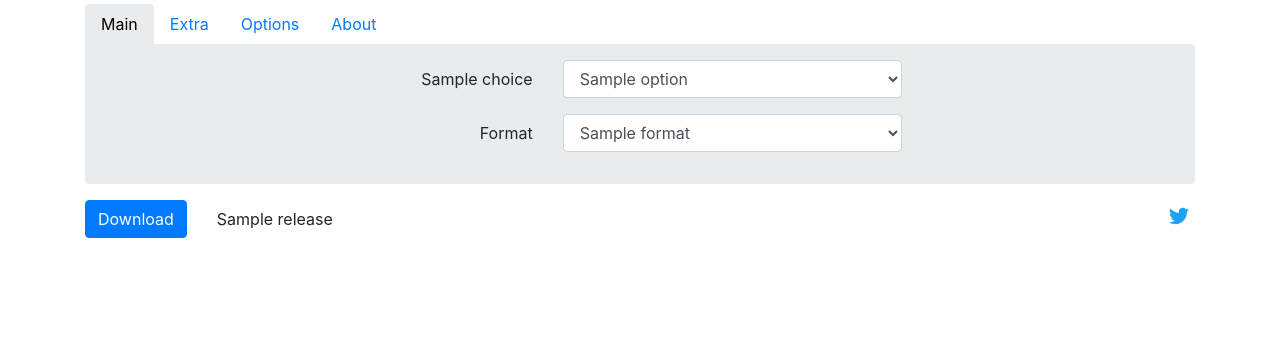
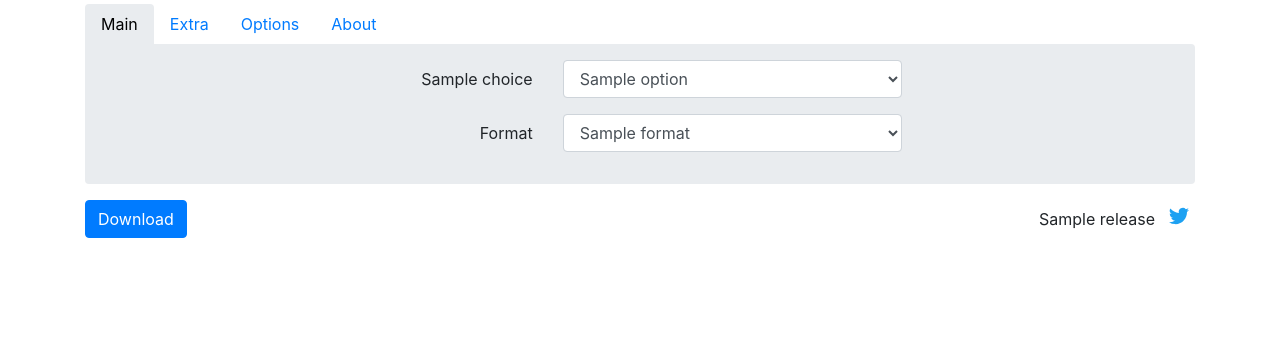
Before and after one commit to ahsparrow/ukair, a Flask app: template ukair/templates/main.html in a window 1280 px wide. Shown: the top 344 px of the page. Run offline with Flask 2, Linux system fonts and the light colour scheme; the template is opened without the code that fills it: most values are stand-ins (such as "Sample title", 1, 10 or a date in 2020); parts of the project's set-up code (start-up, migrations or seed data) failed here and were passed over; some libraries are stand-ins or nearby versions.

Commit message:
Use flex to layout bottom row

```diff
--- a/ukair/static/css/custom.css
+++ b/ukair/static/css/custom.css
@@ -13,3 +13,8 @@
     background-color: #e9ecef;
     color: #000;
 }
+
+.svg-navlink {
+    height: 2rem;
+    width: auto;
+}
--- a/ukair/templates/main.html
+++ b/ukair/templates/main.html
@@ -227,16 +227,16 @@
       </div>
     </div>
 
-    <div class="row align-items-center">
-      <div class="col-auto align-self-start">
+    <div class="d-flex align-items-center">
+      <div>
         <button type="submit" class="btn btn-primary">Download</button>
       </div>
 
-      <div class="col">{{release}}</div>
+      <div class="ml-auto">{{release}}</div>
 
-      <div class="col-auto align-self-end">
+      <div class="pl-2">
         <a href="https://twitter.com/asselect_uk" target="_blank">
-          <svg height="32" width="auto" xmlns="http://www.w3.org/2000/svg" viewBox="0 0 400 400">
+          <svg class="svg-navlink" xmlns="http://www.w3.org/2000/svg" viewBox="0 0 400 400">
             <title>Twitter</title>
             <path d="M153.62,301.59c94.34,0,145.94-78.16,145.94-145.94,0-2.22,
                      0-4.43-.15-6.63A104.36,104.36,0,0,0,325,122.47a102.38,102.38,
```
